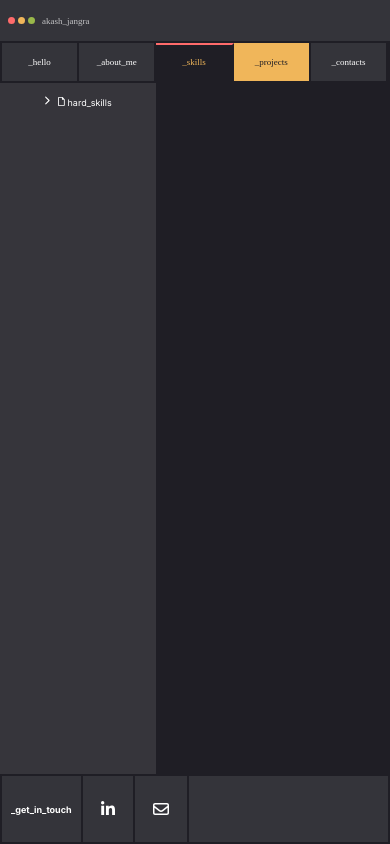
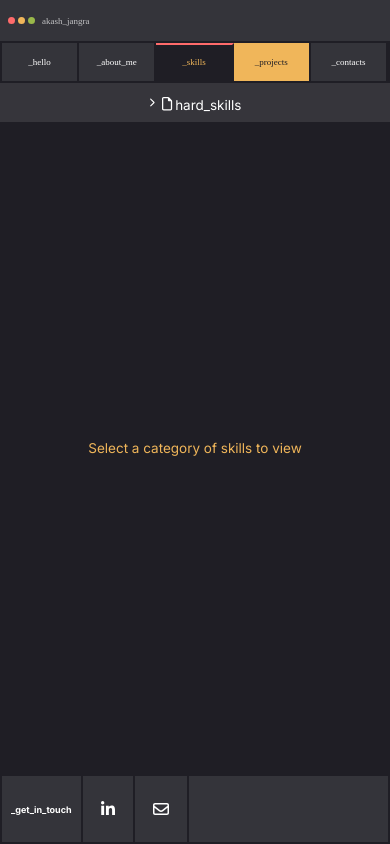
Before and after one commit to aakashjangra/portfolio-website, a React (Vite) app: page /skills in a window 390 px wide. Both pictures are taken after a click on the element "hard_skills". Built offline with nearby package versions, Linux system fonts and the light colour scheme; a web font is replaced by a local one.

Commit message:
skills section mobile responsive layout

```diff
--- a/src/components/Skills/Skills.jsx
+++ b/src/components/Skills/Skills.jsx
@@ -39,7 +39,7 @@ const Skills = () => {
     <div className='skills-page main-content'>
       <div className='sidebar'>
         <div className='particular-skills hard-skills'>
-          <div className='heading hard-skills-heading' onClick={() => {setShowHardSkills(!showHardSkills)}} >
+          <div className='heading hard-skills-heading' onClick={() => { setShowHardSkills(!showHardSkills) }} >
             <div className='icon-container'>
 
               {
@@ -69,6 +69,8 @@ const Skills = () => {
 
         </div>
       </div>
+      {
+        showHardSkills && (
           <div className='skills-container'>
               {
                 showHardSkills && (
@@ -78,6 +80,16 @@ const Skills = () => {
                 )
               }
           </div>
+        )
+      }
+
+      {
+        !showHardSkills && (
+          <div className="note-container">
+            <p className='note'>Select a category of skills to view</p>
+          </div>
+        )
+      }
     </div>
   )
 }
--- a/src/components/Skills/Skills.scss
+++ b/src/components/Skills/Skills.scss
@@ -58,18 +58,50 @@
     gap: 1rem;
     padding: 3rem;
   }
+  .note-container {
+    height: 100%;
+    width: 100%;
+    display: flex;
+    justify-content: center;
+    align-items: center;
+
+    .note {
+      font-size: 1.5rem;
+      color: $brownish;
+    }
+  }
 }
 
 //responsive
 @media screen and (width <= 480px) {
   .skills-page {
-    $sidebar-width: 40%;
+    flex-direction: column;
 
     .sidebar {
-      width: $sidebar-width;
+      width: 100%;
+
+      .particular-skills {
+
+        .heading {
+          h3 {
+            font-size: 1.5rem;
+          }
+        }
+        ul {
+          padding: 2rem;
+          display: flex;
+          flex-wrap: wrap;
+          gap: 2rem;
+          justify-content: space-between;
+
+          li {
+            width: max-content;
+          }
+        }
+      }
     }
     .skills-container {
-      width: calc(100% - $sidebar-width);
+      width: 100%;
       grid-template-columns: max-content;
       justify-content: center;
       align-items: center;
```
Lines whose indentation alone changed are shown as unchanged.
